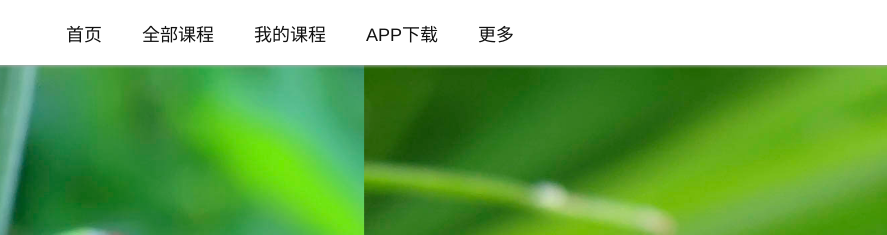
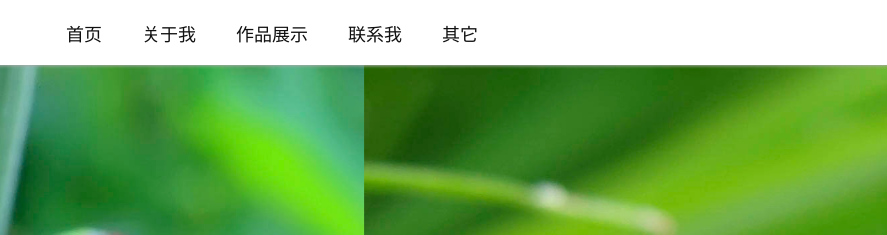
Before and after one commit to jollna/test, a plain HTML site: page index.html in a window 1280 px wide. Shown: the top 235 px of the page, 393-1280 px from the left. Drawn offline with Linux system fonts and the light colour scheme.

Commit message:
Update index.html

```diff
--- a/index.html
+++ b/index.html
@@ -20,16 +20,25 @@
                     <a href="#">首页</a>
                     </li>
                     <li>
-                        <a href="#">全部课程</a>
+                        <a href="#">关于我</a>
+                    </li>
+
+                    <li>
+                        <div class="dropdown">
+                            <a href="#" class="dropbtn">作品展示</a>
+                            <div class="dropdown-content">
+                                <a href="#">PS作品</a>
+                                <a href="#">AE作品</a>
+                                <a href="#">摄影&剪辑</a>
+                                <a href="#">其它</a>
+                            </div>
+                        </div>
                     </li>
                     <li>
-                        <a href="#">我的课程</a>
+                        <a href="#">联系我</a>
                     </li>
                     <li>
-                        <a href="#">APP下载</a>
-                    </li>
-                    <li>
-                        <a href="#">更多</a>
+                        <a href="#">其它</a>
                     </li>
                 </ul>
              </div>
```
